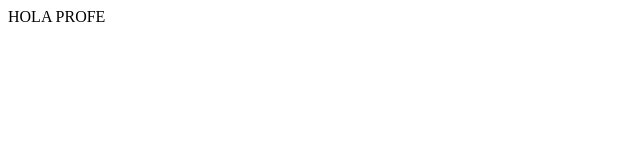
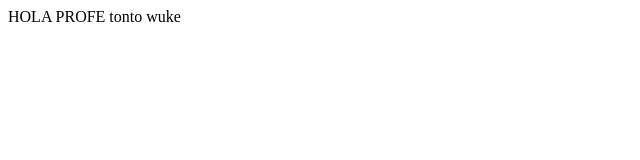
Before and after one commit to Varocraft25/Varocraft25.github.io, a plain HTML site: page index.html in a window 1280 px wide. Shown: the full height of the page, 0-640 px from the left. Drawn offline with Linux system fonts and the light colour scheme.

Commit message:
tonto wuke xd

```diff
--- a/index.html
+++ b/index.html
@@ -7,5 +7,6 @@
 </head>
 <body>
     HOLA PROFE
+    tonto wuke
 </body>
 </html>
```
